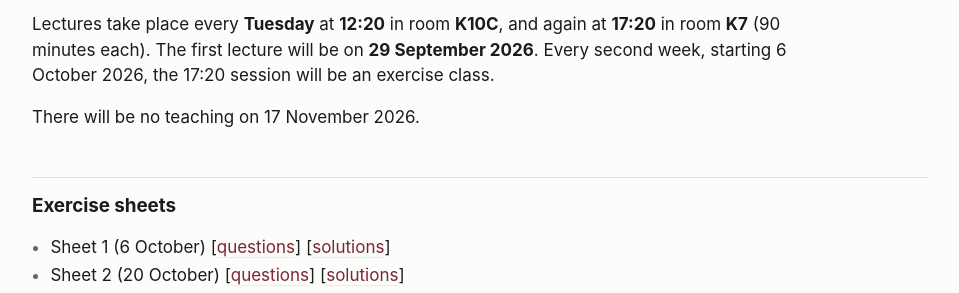
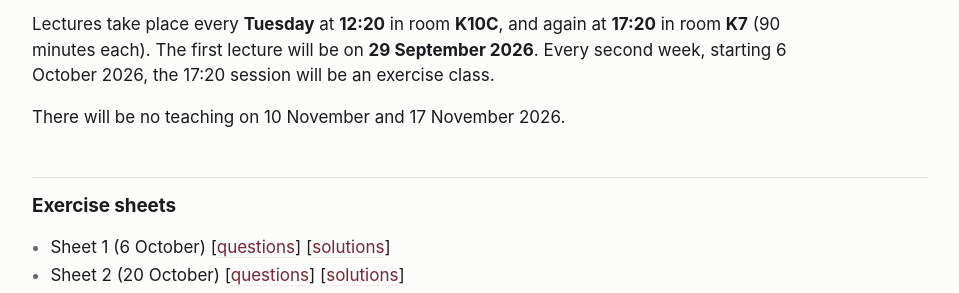
Before and after one commit to rvisser7/rvisser7.github.io, a Jekyll site: the page built from nmal431/index.md, in a window 1280 px wide. Shown: the part 717-1010 px from the top of the page, without its empty margins (160-1119 px from the left). Built offline with Jekyll 4.4.1, drawn with Linux system fonts in a browser that asks for light colours.

Commit message:
Update index.md to say there's no teaching on 10 Nov 2026
There is Rector's day on 10 Nov 2026, so no teaching on this day.

```diff
--- a/nmal431/index.md
+++ b/nmal431/index.md
@@ -22,7 +22,7 @@ The aims of this course are to cover the following:
 Lectures take place every **Tuesday** at **12:20** in room **K10C**, and again at **17:20** in room **K7** (90 minutes each).
 The first lecture will be on **29 September 2026**. Every second week, starting 6 October 2026, the 17:20 session will be an exercise class.
 
-There will be no teaching on 17 November 2026.
+There will be no teaching on 10 November and 17 November 2026.
 
 ## Exercise sheets
 
```
